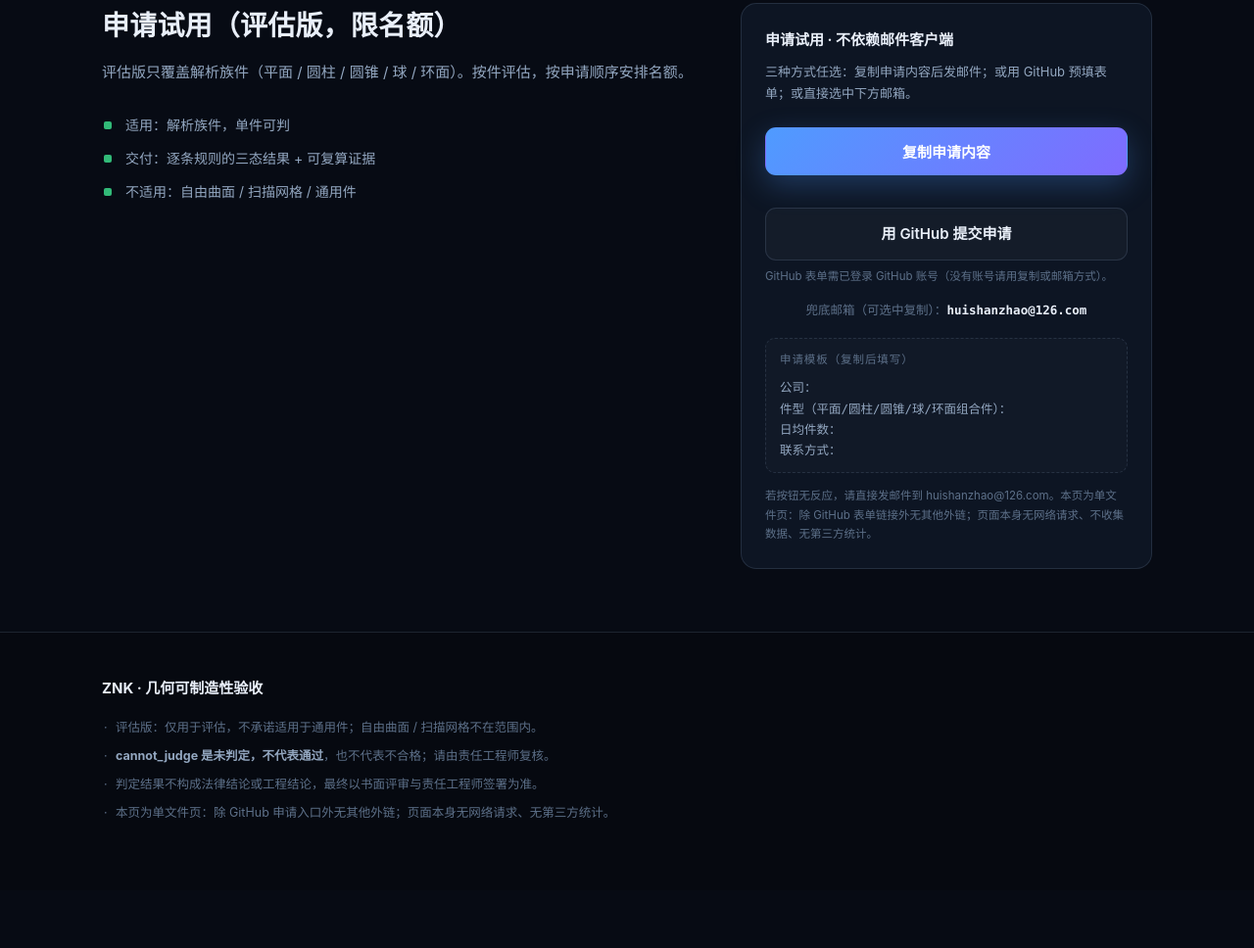
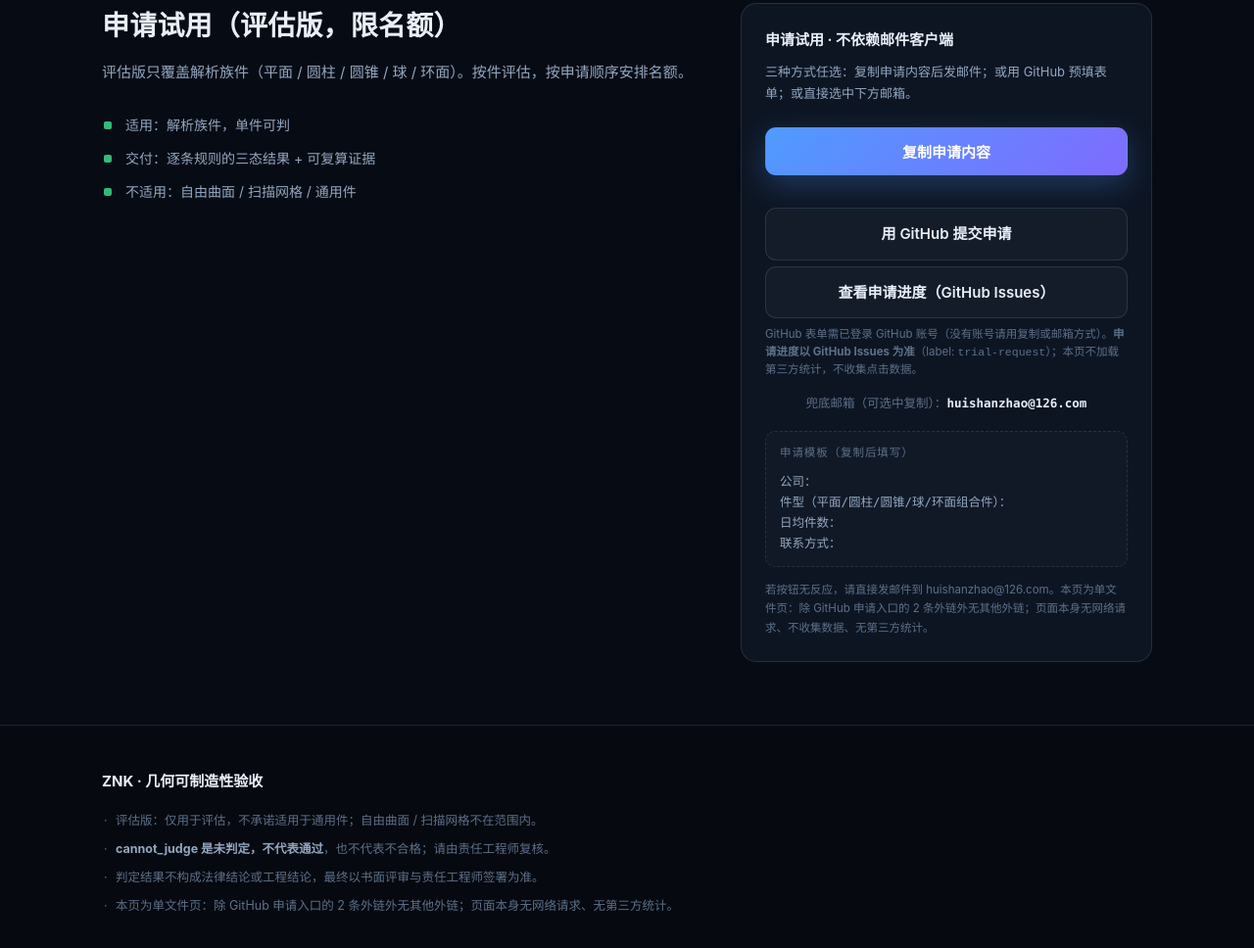
Before and after one commit to haidi-ai/znk-mcp, a website: page docs/demo/index.html in a window 1280 px wide. Shown: the part 2012-2980 px from the top of the page at 98% size. Before the commit the page ends 2921 px from the top, so only its background shows below. Drawn offline with Linux system fonts and the light colour scheme.

Commit message:
feat(demo): 试用入口第2条外链+页脚2条外链口径; 计数改用 GitHub label trial-request

```diff
--- a/docs/demo/index.html
+++ b/docs/demo/index.html
@@ -799,7 +799,8 @@ else init();
         <button type="button" class="btn primary wide" id="copy-apply">复制申请内容</button>
         <div class="copy-hint" id="copy-hint" role="status" aria-live="polite"></div>
         <a class="btn ghost wide" id="github-apply" href="https://github.com/haidi-ai/znk-mcp/issues/new?template=trial-request.yml&amp;title=%5B%E8%AF%84%E6%B5%8B%E7%94%B3%E8%AF%B7%5D" target="_blank" rel="noopener noreferrer">用 GitHub 提交申请</a>
-        <p class="gh-note">GitHub 表单需已登录 GitHub 账号（没有账号请用复制或邮箱方式）。</p>
+        <a class="btn ghost wide" id="github-progress" href="https://github.com/haidi-ai/znk-mcp/issues?q=label%3Atrial-request" target="_blank" rel="noopener noreferrer">查看申请进度（GitHub Issues）</a>
+        <p class="gh-note">GitHub 表单需已登录 GitHub 账号（没有账号请用复制或邮箱方式）。<b>申请进度以 GitHub Issues 为准</b>（label: <code>trial-request</code>）；本页不加载第三方统计，不收集点击数据。</p>
         <div class="addr">兜底邮箱（可选中复制）：<b class="mono fallback-mail" id="fallback-mail">huishanzhao@126.com</b></div>
         <div class="draft">
           <div class="draft-h">申请模板（复制后填写）</div>
@@ -808,7 +809,7 @@ else init();
 日均件数：
 联系方式：</pre>
         </div>
-        <p class="form-note">若按钮无反应，请直接发邮件到 huishanzhao@126.com。本页为单文件页：除 GitHub 表单链接外无其他外链；页面本身无网络请求、不收集数据、无第三方统计。</p>
+        <p class="form-note">若按钮无反应，请直接发邮件到 huishanzhao@126.com。本页为单文件页：除 GitHub 申请入口的 2 条外链外无其他外链；页面本身无网络请求、不收集数据、无第三方统计。</p>
       </div>
     </div>
   </section>
@@ -821,7 +822,7 @@ else init();
       <li>评估版：仅用于评估，不承诺适用于通用件；自由曲面 / 扫描网格不在范围内。</li>
       <li><b>cannot_judge 是未判定，不代表通过</b>，也不代表不合格；请由责任工程师复核。</li>
       <li>判定结果不构成法律结论或工程结论，最终以书面评审与责任工程师签署为准。</li>
-      <li>本页为单文件页：除 GitHub 申请入口外无其他外链；页面本身无网络请求、无第三方统计。</li>
+      <li>本页为单文件页：除 GitHub 申请入口的 2 条外链外无其他外链；页面本身无网络请求、无第三方统计。</li>
     </ul>
   </div>
 </footer>
```
Also changed, not shown: .github/ISSUE_TEMPLATE/trial-request.yml, .github/workflows/ensure-trial-label.yml (added).
